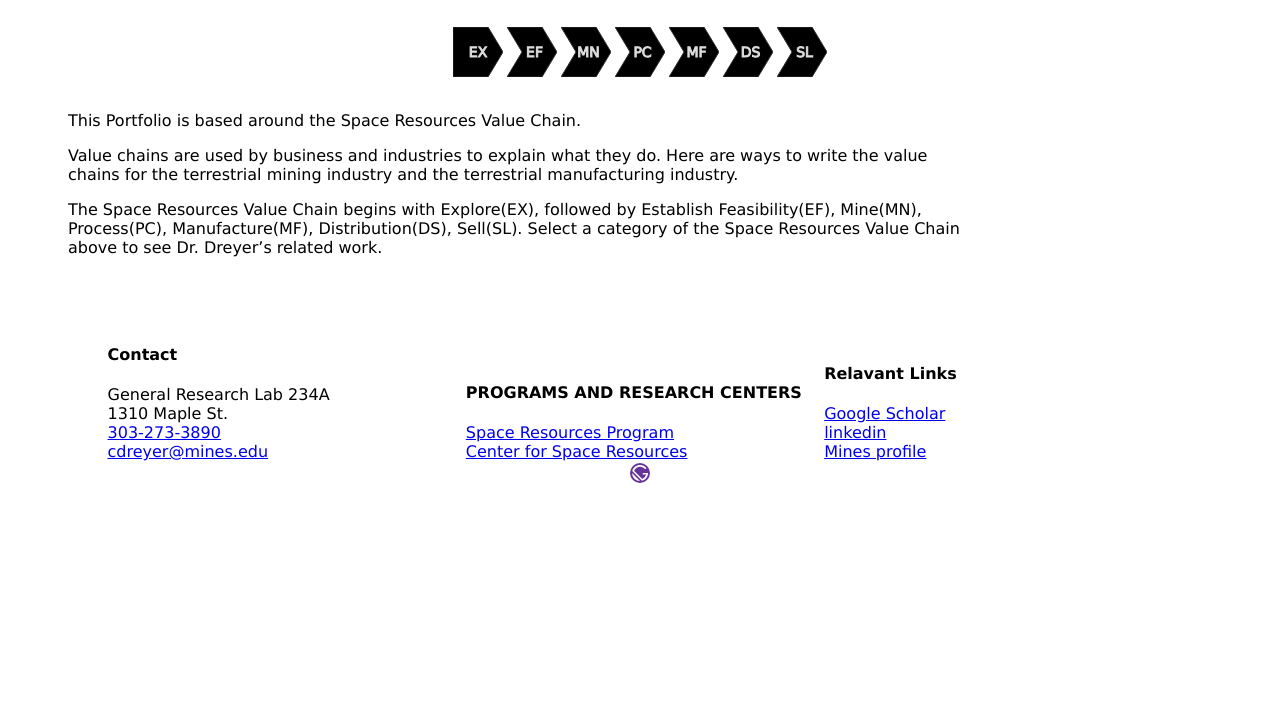
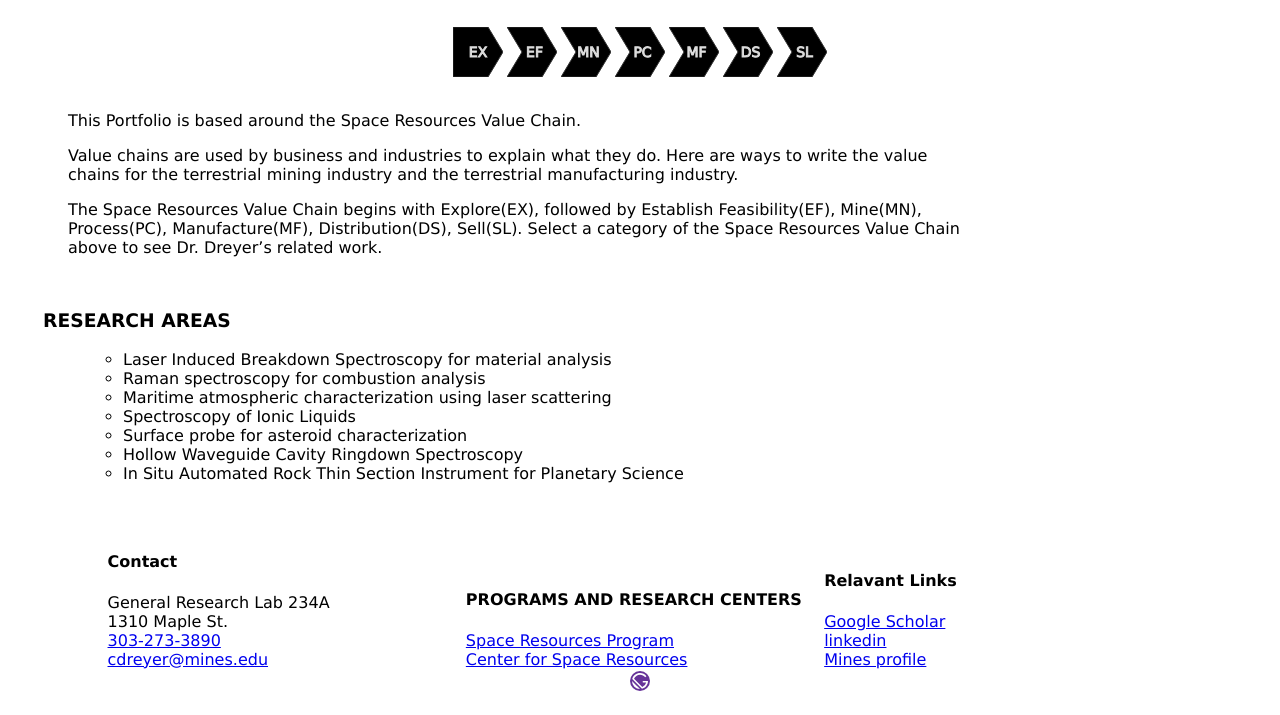
Before and after one commit to astrokd/CBDportfolio, a Gatsby site: page / in a window 1280 px wide. Shown: the part 151-866 px from the top of the page. Before the commit the page ends 800 px from the top, so only its background shows below. Built offline with nearby package versions, Linux system fonts and the light colour scheme; Gatsby itself is replaced by a stand-in of ours.

Commit message:
research areas in a component and search by eq slug, also using StatisQuery

```diff
--- a/src/components/researchareas.js
+++ b/src/components/researchareas.js
@@ -0,0 +1,35 @@
+import * as React from "react"
+import { StaticQuery, graphql } from "gatsby"
+
+// styles
+import { paragraphStyles } from '../pages/vc.module.css'
+
+const ResearchAreas = ({ data }) => {
+    const html = data
+    return (
+        <StaticQuery
+            query={graphql`
+            query Research {
+                markdownRemark(frontmatter: {slug: {eq: "/research"}}) {
+                    html
+                    frontmatter {
+                        title
+                        slug
+                        date
+                    }
+                }
+            }
+        `}
+      render={data => (
+        <div className={paragraphStyles}>
+          <h3>RESEARCH AREAS</h3>
+            <ul>
+              <div dangerouslySetInnerHTML={{ __html: data.markdownRemark.html }} />
+            </ul>
+        </div>
+      )}
+    />
+    )
+  }
+
+export default ResearchAreas
--- a/src/pages/index.js
+++ b/src/pages/index.js
@@ -1,10 +1,10 @@
 import * as React from "react"
 import VCLayout from '../components/vclayout'
-// import ResearchAreas from '../components/researchareas'
+import ResearchAreas from '../components/researchareas'
 import { graphql } from "gatsby"
 
 // styles
-import { contentStyle, paragraphStyles } from './vc.module.css'
+import { contentStyle } from './vc.module.css'
 
 // export const query = graphql`
 //   query {
@@ -42,7 +42,7 @@
         <div dangerouslySetInnerHTML={{ __html: html }} />
       </p>
       <br></br>
-      {/* <ResearchAreas><div dangerouslySetInnerHTML={{ __html: htmlli }} /></ResearchAreas> */}
+      <ResearchAreas></ResearchAreas>
     </VCLayout>
     </>
   )
```
